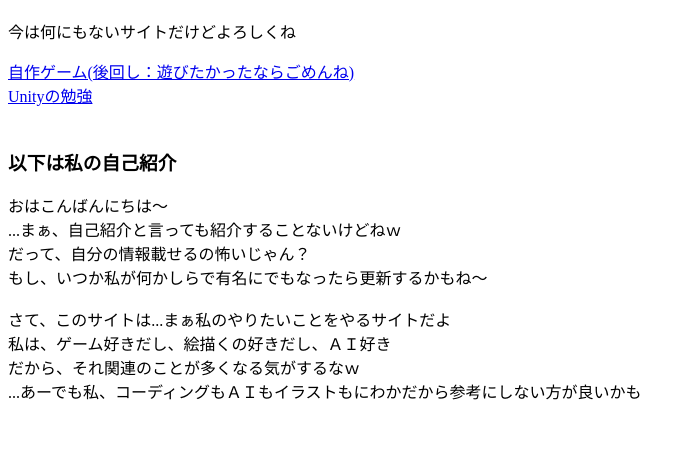
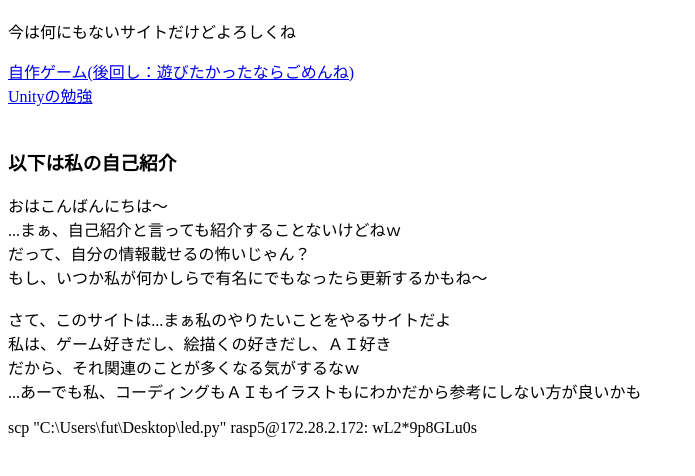
Before and after one commit to shiki-0528/My_hobby_websit, a plain HTML site: page index.html in a window 1280 px wide. Shown: the part 70-546 px from the top of the page, without its empty margins (0-695 px from the left). Drawn offline with Linux system fonts and the light colour scheme.

Commit message:
Add files via upload

```diff
--- a/index.html
+++ b/index.html
@@ -39,3 +39,20 @@
     </p>
 </body>
 </html>
+
+
+
+
+
+
+
+
+
+
+
+
+
+
+
+scp "C:\Users\fut\Desktop\led.py" rasp5@172.28.2.172:
+wL2*9p8GLu0s
```
Also changed, not shown: Unity_learn/Unity_download/index.html (+20 -3 lines), Unity_learn/Unity_download/Installed.png (added), Unity_learn/Unity_download/Open.png (added), Unity_learn/Unity_download/search.png (added), Unity_learn/Unity_download/security.png (added), Unity_learn/Unity_download/start.png (added).
